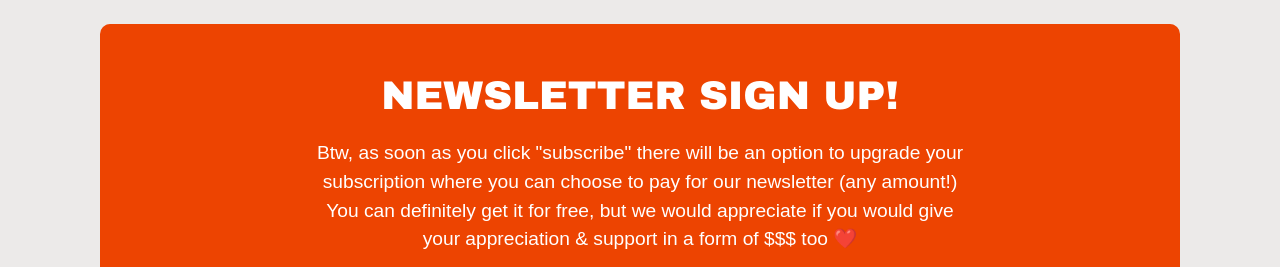
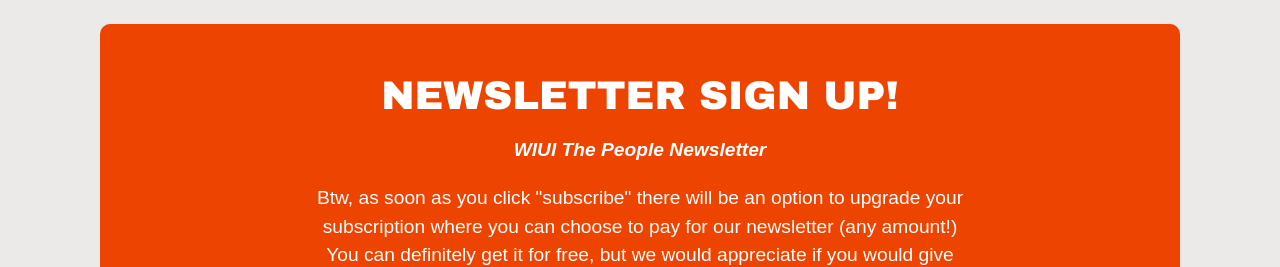
Before and after one commit to vincentleooo/wiui-website, a Next.js app: page /newsletter in a window 1280 px wide. Shown: the part 1500-1767 px from the top of the page. Built offline with nearby package versions, Linux system fonts and the light colour scheme.

Commit message:
add: WIUI newsletter name

```diff
--- a/components/Form.jsx
+++ b/components/Form.jsx
@@ -1,13 +1,14 @@
 import styles from "./Form.module.css";
 import IframeResizer from "iframe-resizer-react";
 
-export default function Form() {
+export default function Form(props) {
   return (
-    <div className={styles.main}>
+    <div className={styles.main} id={props.id ? props.id : ""}>
       <div className={styles.formWrapper}>
         <label htmlFor="bd-email" className={styles.header}>
           NEWSLETTER SIGN UP!
         </label>
+        <p style={{margin: "1rem auto 0 auto", fontSize: "1.2rem"}}><i><b>WIUI The People Newsletter</b></i></p>
         <p>
           Btw, as soon as you click &quot;subscribe&quot; there will be an option to
           upgrade your subscription where you can choose to pay for our
```
